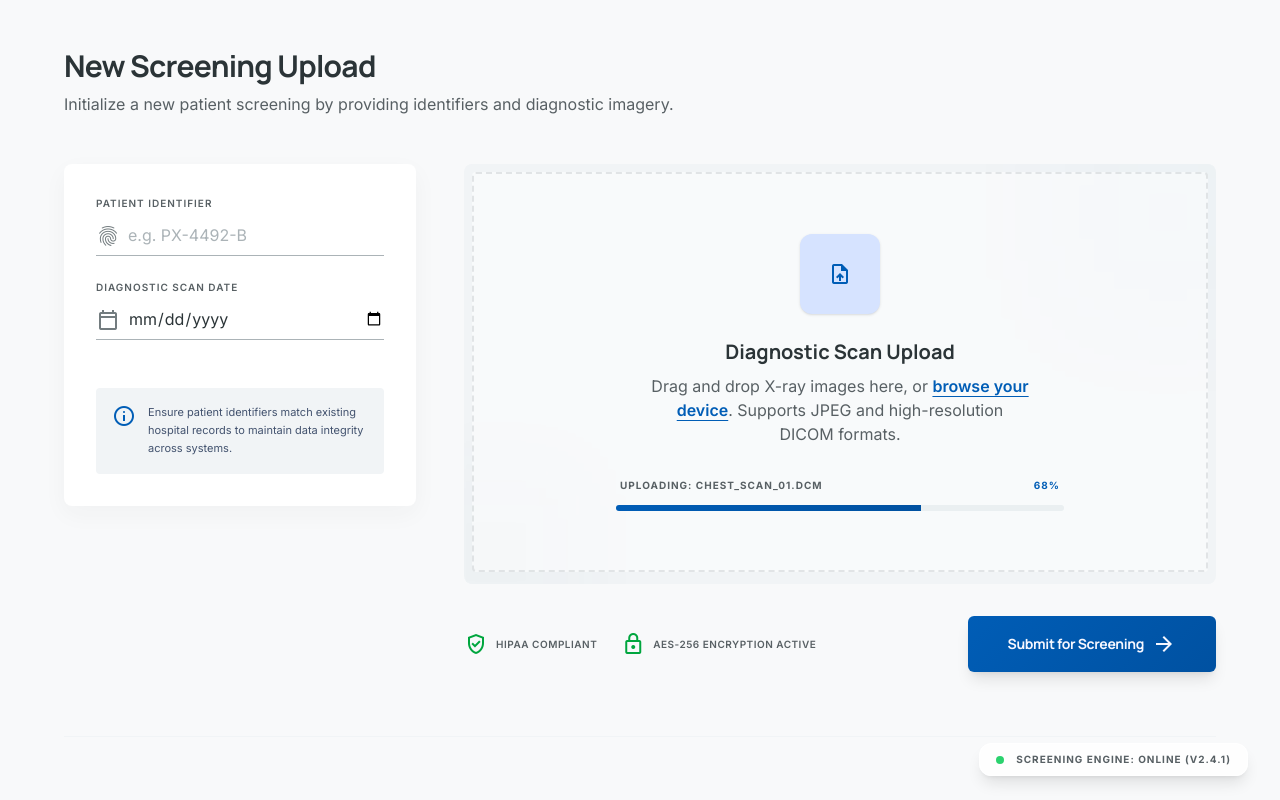
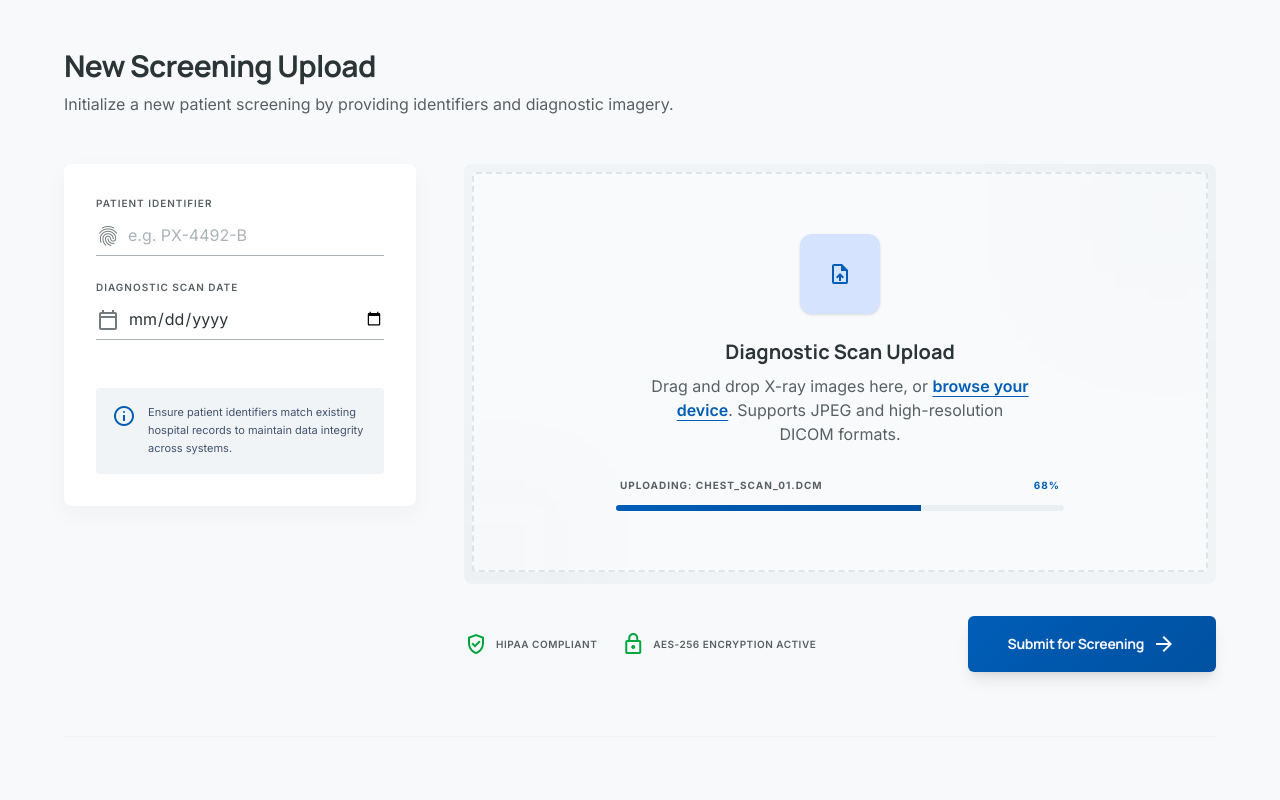
Before and after one commit to Yashass16/ADLS, a Next.js app: page /upload in a window 1280 px wide. Shown: the top 800 px of the page. Built offline with nearby package versions, Linux system fonts and the light colour scheme.

Commit message:
Clean up sidebar and upload UI

```diff
--- a/app/(app)/upload/page.tsx
+++ b/app/(app)/upload/page.tsx
@@ -220,16 +220,6 @@ export default function UploadPage() {
         </section>
       </div>
 
-      {/* Floating AI Status */}
-      <div className="fixed bottom-6 right-8 glass-panel border border-white px-4 py-2 rounded-full shadow-lg flex items-center gap-3">
-        <span className="w-2 h-2 bg-green-500 rounded-full animate-pulse" />
-        <span
-          className="text-[10px] font-bold uppercase tracking-widest text-[#586064]"
-          style={{ fontFamily: "Inter, sans-serif" }}
-        >
-          Screening Engine: Online (v2.4.1)
-        </span>
-      </div>
     </div>
   );
 }
--- a/components/layout/SideNav.tsx
+++ b/components/layout/SideNav.tsx
@@ -69,14 +69,14 @@ export default function SideNav() {
           className="flex items-center gap-3 px-3 py-2 text-[#586064] hover:text-[#005db6] text-[10px] font-semibold uppercase tracking-widest transition-colors"
         >
           <span className="material-symbols-outlined text-lg">help</span>
-          <span>Help Center</span>
+          <span>Support</span>
         </Link>
         <Link
-          href="#"
-          className="flex items-center gap-3 px-3 py-2 text-[#586064] hover:text-[#005db6] text-[10px] font-semibold uppercase tracking-widest transition-colors"
+          href="/login"
+          className="flex items-center gap-3 px-3 py-2 text-[#9f403d] hover:text-[#752121] text-[10px] font-semibold uppercase tracking-widest transition-colors"
         >
-          <span className="material-symbols-outlined text-lg">description</span>
-          <span>Documentation</span>
+          <span className="material-symbols-outlined text-lg">logout</span>
+          <span>Sign Out</span>
         </Link>
       </div>
     </aside>
```
